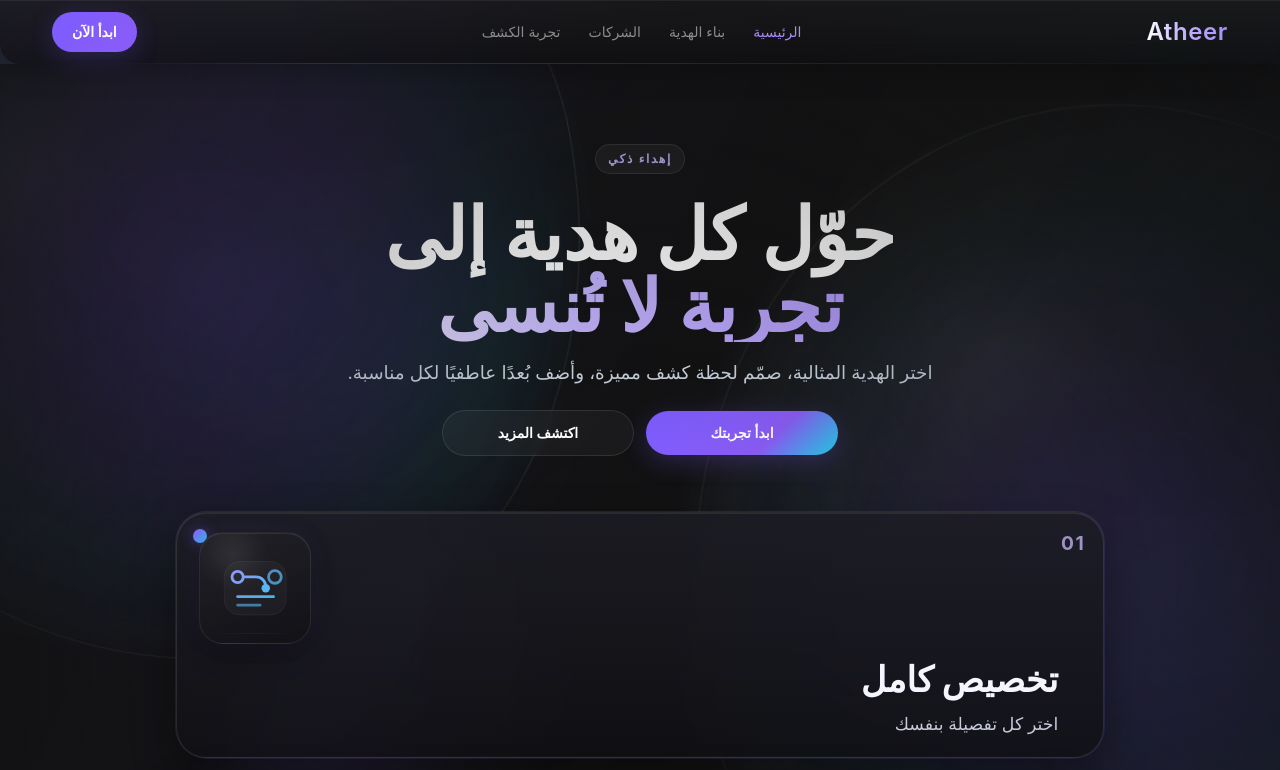
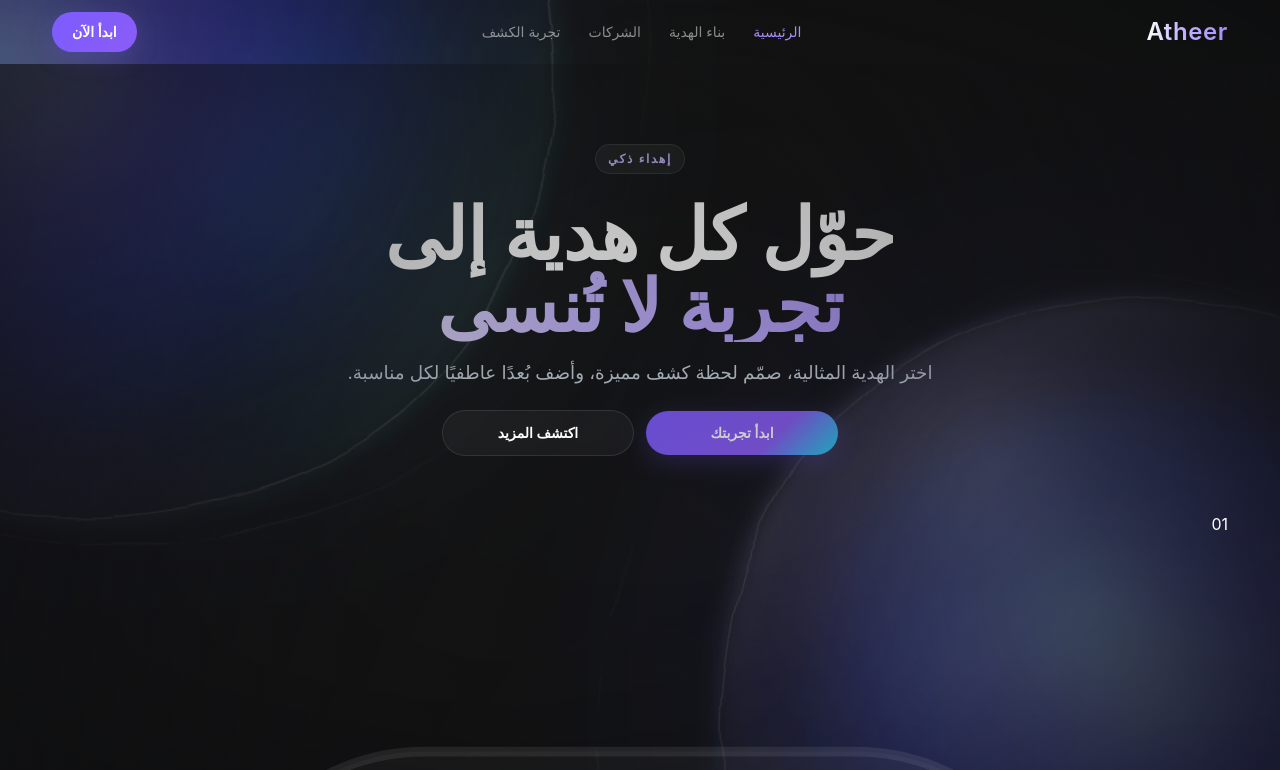
Before and after one commit to AI-guru11/Atheer-v2, a React (Vite) app: page / in a window 1280 px wide. Shown: the top 770 px of the page. Built offline with nearby package versions, Linux system fonts and the light colour scheme.

Commit message:
Update liquid aurora background

```diff
--- a/src/app/App.jsx
+++ b/src/app/App.jsx
@@ -1,19 +1,91 @@
+import { useEffect } from "react"
 import { Outlet } from "react-router-dom"
 import Header from "../components/layout/Header"
 import Footer from "../components/layout/Footer"
 
 export default function App() {
+  useEffect(() => {
+    const mediaQuery = window.matchMedia("(prefers-reduced-motion: reduce)")
+
+    if (mediaQuery.matches) {
+      return undefined
+    }
+
+    const turbulence = document.getElementById("auroraTurbulence")
+
+    if (!turbulence) {
+      return undefined
+    }
+
+    let animationFrameId = 0
+    const startedAt = performance.now()
+
+    const animate = (now) => {
+      if (document.hidden) {
+        animationFrameId = window.requestAnimationFrame(animate)
+        return
+      }
+
+      const elapsed = (now - startedAt) * 0.000045
+      const frequencyX = 0.0072 + Math.sin(elapsed * 1.15) * 0.0011
+      const frequencyY = 0.0126 + Math.cos(elapsed * 0.92) * 0.0016
+
+      turbulence.setAttribute(
+        "baseFrequency",
+        `${frequencyX.toFixed(4)} ${frequencyY.toFixed(4)}`,
+      )
+
+      animationFrameId = window.requestAnimationFrame(animate)
+    }
+
+    animationFrameId = window.requestAnimationFrame(animate)
+
+    return () => {
+      window.cancelAnimationFrame(animationFrameId)
+    }
+  }, [])
+
   return (
-    <div dir="rtl" className="min-h-screen text-white" style={{ background: 'var(--bg)' }}>
+    <div dir="rtl" className="min-h-screen text-white" style={{ background: "var(--bg)" }}>
       <div className="page-ambient-system" aria-hidden="true">
-        <div className="ambient-body ambient-body--one">
-          <span className="ambient-body__core" />
-          <span className="ambient-body__mesh" />
+        <svg className="aurora-defs" width="0" height="0" focusable="false">
+          <filter id="aurora-edge-distort" x="-20%" y="-20%" width="140%" height="140%">
+            <feTurbulence
+              id="auroraTurbulence"
+              type="fractalNoise"
+              baseFrequency="0.0072 0.0126"
+              numOctaves="2"
+              seed="11"
+              result="noise"
+            />
+            <feDisplacementMap
+              in="SourceGraphic"
+              in2="noise"
+              scale="11"
+              xChannelSelector="R"
+              yChannelSelector="G"
+            />
+          </filter>
+        </svg>
+
+        <div className="liquid-aurora liquid-aurora--northwest">
+          <span className="liquid-aurora__halo" />
+          <span className="liquid-aurora__core" />
+          <span className="liquid-aurora__sheen" />
+          <span className="liquid-aurora__rim" />
+          <span className="liquid-aurora__trace liquid-aurora__trace--northwest" />
         </div>
-        <div className="ambient-body ambient-body--two">
-          <span className="ambient-body__core" />
-          <span className="ambient-body__mesh" />
+
+        <div className="liquid-aurora liquid-aurora--southeast">
+          <span className="liquid-aurora__halo" />
+          <span className="liquid-aurora__core" />
+          <span className="liquid-aurora__sheen" />
+          <span className="liquid-aurora__rim" />
+          <span className="liquid-aurora__trace liquid-aurora__trace--southeast" />
         </div>
+
+        <span className="aurora-noise" />
+        <span className="aurora-vignette" />
       </div>
 
       <Header />
--- a/src/styles/globals.css
+++ b/src/styles/globals.css
@@ -7,6 +7,7 @@
   --bg: #141414;
   --bg-soft: #191919;
   --surface: rgba(20, 20, 22, 0.70);
+  --surface-strong: rgba(18, 18, 20, 0.90);
   --surface-alt: rgba(22, 22, 24, 0.72);
   --line: rgba(255, 255, 255, 0.06);
 
@@ -138,59 +139,47 @@
 
 /* ── Glass & surface effects ── */
 .glass-panel {
-  background-color: rgba(24, 24, 28, 0.54);
-  background-image:
-    linear-gradient(180deg, rgba(255, 255, 255, 0.05) 0%, rgba(255, 255, 255, 0.018) 100%),
-    linear-gradient(140deg, rgba(34, 211, 238, 0.022) 0%, transparent 36%);
-  border: 1px solid rgba(255, 255, 255, 0.10);
-  backdrop-filter: blur(28px) saturate(1.08);
-  -webkit-backdrop-filter: blur(28px) saturate(1.08);
+  background: rgba(28, 28, 32, 0.88);
+  border: 1px solid rgba(255, 255, 255, 0.11);
+  backdrop-filter: blur(26px);
+  -webkit-backdrop-filter: blur(26px);
   box-shadow:
-    inset 0 1px 0 rgba(255, 255, 255, 0.08),
-    0 0 0 1px rgba(255, 255, 255, 0.015),
-    0 12px 42px rgba(0, 0, 0, 0.42);
+    inset 0 1px 0 rgba(255, 255, 255, 0.09),
+    0 14px 52px rgba(0, 0, 0, 0.52);
 }
 
 .glass-panel-strong {
-  background-color: rgba(17, 17, 19, 0.62);
-  background-image:
-    linear-gradient(180deg, rgba(255, 255, 255, 0.04) 0%, rgba(255, 255, 255, 0.012) 100%),
-    linear-gradient(135deg, rgba(124, 92, 255, 0.03) 0%, transparent 42%);
-  border: 1px solid rgba(255, 255, 255, 0.09);
-  backdrop-filter: blur(24px) saturate(1.06);
-  -webkit-backdrop-filter: blur(24px) saturate(1.06);
+  background: rgba(18, 18, 20, 0.90);
+  border: 1px solid rgba(255, 255, 255, 0.07);
+  backdrop-filter: blur(20px);
+  -webkit-backdrop-filter: blur(20px);
   box-shadow:
-    inset 0 1px 0 rgba(255, 255, 255, 0.05),
-    0 0 0 1px rgba(110, 86, 230, 0.05),
-    0 14px 48px rgba(0, 0, 0, 0.40);
+    inset 0 1px 0 rgba(255, 255, 255, 0.04),
+    0 0 0 1px rgba(110, 86, 230, 0.07),
+    0 12px 48px rgba(0, 0, 0, 0.44);
 }
 
 /* Subtle surface for stat / data cells */
 .surface-panel {
-  background: rgba(255, 255, 255, 0.03);
-  border: 1px solid rgba(255, 255, 255, 0.055);
+  background: rgba(255, 255, 255, 0.025);
+  border: 1px solid rgba(255, 255, 255, 0.05);
 }
 
 /* Dark glass card — section content cards */
 .charcoal-card {
-  background-color: rgba(19, 19, 22, 0.56);
-  background-image:
-    linear-gradient(
-      160deg,
-      rgba(54, 54, 64, 0.58) 0%,
-      rgba(18, 18, 22, 0.50) 52%,
-      rgba(12, 12, 14, 0.46) 100%
-    ),
-    radial-gradient(circle at top right, rgba(255, 255, 255, 0.045) 0%, transparent 38%);
-  border: 1px solid rgba(255, 255, 255, 0.10);
-  backdrop-filter: blur(26px) saturate(1.06);
-  -webkit-backdrop-filter: blur(26px) saturate(1.06);
+  background: linear-gradient(
+    160deg,
+    rgba(42, 42, 50, 0.85) 0%,
+    rgba(14, 14, 16, 0.83) 100%
+  );
+  border: 1px solid rgba(255, 255, 255, 0.12);
+  backdrop-filter: blur(22px);
+  -webkit-backdrop-filter: blur(22px);
   box-shadow:
-    inset 0 1px 0 rgba(255, 255, 255, 0.09),
-    inset 0 -1px 0 rgba(0, 0, 0, 0.20),
-    0 0 0 1px rgba(255, 255, 255, 0.015),
-    0 14px 44px rgba(0, 0, 0, 0.42),
-    0 2px 8px rgba(0, 0, 0, 0.20);
+    inset 0 1px 0 rgba(255, 255, 255, 0.12),
+    inset 0 -1px 0 rgba(0, 0, 0, 0.30),
+    0 12px 40px rgba(0, 0, 0, 0.52),
+    0 2px 8px rgba(0, 0, 0, 0.28);
 }
 
 /* ── Page ambient system — controlled recovery of the living background ── */
@@ -357,13 +346,13 @@
 }
 
 .ambient-card {
-  background: rgba(20, 20, 22, 0.66);
-  border: 1px solid rgba(255, 255, 255, 0.075);
-  backdrop-filter: blur(20px);
-  -webkit-backdrop-filter: blur(20px);
+  background: rgba(20, 20, 22, 0.76);
+  border: 1px solid rgba(255, 255, 255, 0.07);
+  backdrop-filter: blur(18px);
+  -webkit-backdrop-filter: blur(18px);
   box-shadow:
-    inset 0 1px 0 rgba(255, 255, 255, 0.05),
-    0 16px 56px rgba(0, 0, 0, 0.34);
+    inset 0 1px 0 rgba(255, 255, 255, 0.04),
+    0 16px 56px rgba(0, 0, 0, 0.38);
   position: relative;
   overflow: hidden;
 }
@@ -399,7 +388,7 @@
   background: linear-gradient(
     to right,
     transparent,
-    rgba(124, 92, 255, 0.24),
+    rgba(124, 92, 255, 0.18),
     transparent
   );
   pointer-events: none;
@@ -434,14 +423,6 @@
   background: linear-gradient(90deg, #ffffff 0%, #c4b5fd 42%, #a78bfa 100%);
   -webkit-background-clip: text;
   -webkit-text-fill-color: transparent;
-}
-
-/* Selective heading word accent — softer than glow-text */
-.heading-accent {
-  background: linear-gradient(135deg, #d8cbff 0%, #a78bfa 70%);
-  -webkit-background-clip: text;
-  -webkit-text-fill-color: transparent;
-  background-clip: text;
 }
 
 .grid-noise {
@@ -710,322 +691,377 @@
   }
 }
 
-/* ── Premium header system ── */
-
-/*
- * .header-bar        — main glass bar with softly curved lower corners
- * .header-bar::after — thin bottom divider: violet → Tiffany aqua blend
- * .header-bar--scrolled — tighter, denser variant when page is scrolled
- */
-
-.header-bar {
-  background-color: rgba(13, 13, 15, 0.84);
-  background-image:
-    linear-gradient(180deg, rgba(255, 255, 255, 0.046) 0%, rgba(255, 255, 255, 0.010) 100%),
-    linear-gradient(135deg, rgba(124, 92, 255, 0.022) 0%, transparent 50%),
-    linear-gradient(225deg, rgba(20, 184, 166, 0.015) 0%, transparent 44%);
-  backdrop-filter: blur(22px) saturate(1.10);
-  -webkit-backdrop-filter: blur(22px) saturate(1.10);
-  /* Soft scooped lower-left and lower-right corners — the center-bottom stays flatter */
-  border-bottom-left-radius: 1.25rem;
-  border-bottom-right-radius: 1.25rem;
-  box-shadow:
-    inset 0 1px 0 rgba(255, 255, 255, 0.062),
-    0 6px 28px rgba(0, 0, 0, 0.26);
-  position: relative;
-  /* Smooth transitions for all visual properties */
-  transition:
-    border-bottom-left-radius  0.55s cubic-bezier(0.4, 0, 0.2, 1),
-    border-bottom-right-radius 0.55s cubic-bezier(0.4, 0, 0.2, 1),
-    box-shadow                 0.55s cubic-bezier(0.4, 0, 0.2, 1),
-    background-color           0.40s ease,
-    backdrop-filter            0.40s ease;
+/* ── Atheer Liquid Aurora Background System v2 ── */
+:root {
+  --aurora-bg-1: #06070b;
+  --aurora-bg-2: #0a0d14;
+  --aurora-violet: #5b3df5;
+  --aurora-indigo: #243bff;
+  --aurora-lavender: #bcaeff;
+  --aurora-tiffany: #7ef2e3;
+  --aurora-rim: rgba(235, 238, 255, 0.24);
+  --aurora-trace: rgba(210, 218, 255, 0.28);
 }
 
-/* Bottom glow divider — restrained violet ↔ Tiffany aqua */
-.header-bar::after {
+body {
+  background:
+    radial-gradient(circle at 14% 8%, rgba(91, 61, 245, 0.08) 0%, transparent 22%),
+    radial-gradient(circle at 88% 92%, rgba(36, 59, 255, 0.06) 0%, transparent 24%),
+    linear-gradient(180deg, var(--aurora-bg-2) 0%, var(--aurora-bg-1) 42%, #05060a 100%);
+}
+
+.page-ambient-system {
+  position: fixed;
+  inset: 0;
+  z-index: 0;
+  pointer-events: none;
+  overflow: hidden;
+  isolation: isolate;
+}
+
+.page-ambient-system::before {
   content: "";
   position: absolute;
-  bottom: 0;
-  left: 7%;
-  right: 7%;
-  height: 1px;
-  background: linear-gradient(
-    to right,
-    transparent 0%,
-    rgba(124, 92, 255, 0.26) 20%,
-    rgba(34, 211, 238, 0.18) 46%,
-    rgba(20, 184, 166, 0.16) 60%,
-    rgba(124, 92, 255, 0.14) 80%,
-    transparent 100%
-  );
-  border-radius: 999px;
-  pointer-events: none;
-  transition: opacity 0.50s ease;
+  inset: -10%;
+  background:
+    radial-gradient(ellipse 58% 40% at 12% 8%, rgba(91, 61, 245, 0.12) 0%, rgba(91, 61, 245, 0.06) 24%, transparent 62%),
+    radial-gradient(ellipse 68% 54% at 92% 96%, rgba(36, 59, 255, 0.10) 0%, rgba(126, 242, 227, 0.05) 26%, transparent 62%),
+    linear-gradient(180deg, rgba(255, 255, 255, 0.016), transparent 14%, transparent 86%, rgba(255, 255, 255, 0.012));
+  filter: saturate(1.15);
+  opacity: 0.96;
 }
 
-/* Scrolled state — denser glass, calmer curves */
-.header-bar--scrolled {
-  background-color: rgba(10, 10, 12, 0.91);
-  backdrop-filter: blur(30px) saturate(1.14);
-  -webkit-backdrop-filter: blur(30px) saturate(1.14);
-  border-bottom-left-radius: 0.875rem;
-  border-bottom-right-radius: 0.875rem;
-  box-shadow:
-    inset 0 1px 0 rgba(255, 255, 255, 0.042),
-    0 10px 44px rgba(0, 0, 0, 0.40);
+.page-ambient-system::after {
+  content: "";
+  position: absolute;
+  inset: 0;
+  background:
+    linear-gradient(180deg, rgba(255, 255, 255, 0.018) 0%, transparent 14%, transparent 84%, rgba(255, 255, 255, 0.014) 100%),
+    repeating-linear-gradient(90deg, rgba(255, 255, 255, 0.008) 0 1px, transparent 1px 120px);
+  opacity: 0.12;
+  mix-blend-mode: soft-light;
+  -webkit-mask-image: linear-gradient(180deg, rgba(0, 0, 0, 0.95), rgba(0, 0, 0, 0.38) 30%, rgba(0, 0, 0, 0.38) 70%, rgba(0, 0, 0, 0.95));
+  mask-image: linear-gradient(180deg, rgba(0, 0, 0, 0.95), rgba(0, 0, 0, 0.38) 30%, rgba(0, 0, 0, 0.38) 70%, rgba(0, 0, 0, 0.95));
 }
 
-/* ── Hero route cards ── */
-.hero-route-stack {
-  position: relative;
+.aurora-defs {
+  position: absolute;
+  width: 0;
+  height: 0;
+  overflow: hidden;
 }
 
-.hero-route-flow {
+.aurora-noise,
+.aurora-vignette,
+.liquid-aurora,
+.liquid-aurora::before,
+.liquid-aurora > span {
   position: absolute;
-  inset: -1rem -0.5rem -1.5rem;
-  pointer-events: none;
-  z-index: 0;
+  border-radius: inherit;
 }
 
-.hero-route-flow__trail {
-  position: absolute;
-  inset: 1.5rem 0.75rem 0;
-  border-radius: 999px;
-  background:
-    radial-gradient(circle at 18% 16%, rgba(167, 139, 250, 0.16), transparent 24%),
-    radial-gradient(circle at 84% 52%, rgba(34, 211, 238, 0.12), transparent 22%),
-    linear-gradient(180deg, rgba(255, 255, 255, 0.015), transparent 18%, transparent 82%, rgba(255, 255, 255, 0.012));
-  filter: blur(22px);
-  opacity: 0.72;
+.liquid-aurora {
+  isolation: isolate;
+  will-change: transform, opacity;
+  filter: saturate(1.12);
 }
 
-.hero-route-flow__orb {
-  position: absolute;
-  width: 10rem;
-  height: 10rem;
-  border-radius: 999px;
-  filter: blur(48px);
-  opacity: 0.28;
+.liquid-aurora::before {
+  content: "";
+  inset: 0;
+  background:
+    radial-gradient(circle at 22% 24%, rgba(255, 255, 255, 0.14) 0%, rgba(255, 255, 255, 0.025) 12%, transparent 28%),
+    radial-gradient(ellipse at 36% 42%, rgba(188, 174, 255, 0.16) 0%, rgba(91, 61, 245, 0.13) 24%, rgba(36, 59, 255, 0.08) 50%, transparent 74%),
+    radial-gradient(ellipse at 62% 66%, rgba(126, 242, 227, 0.08) 0%, rgba(126, 242, 227, 0.04) 14%, transparent 42%);
+  filter: blur(12px);
+  opacity: 0.86;
 }
 
-.hero-route-flow__orb--one {
-  left: 8%;
-  top: 22%;
-  background: rgba(124, 92, 255, 0.28);
+.liquid-aurora--northwest {
+  width: min(70vw, 60rem);
+  height: min(64vw, 52rem);
+  top: -20rem;
+  left: -22rem;
+  border-radius: 57% 43% 48% 52% / 58% 42% 56% 44%;
+  transform: rotate(-18deg);
+  animation: aurora-drift-northwest 28s cubic-bezier(0.42, 0, 0.2, 1) infinite alternate;
 }
 
-.hero-route-flow__orb--two {
-  right: 0;
-  bottom: 8%;
-  background: rgba(34, 211, 238, 0.22);
+.liquid-aurora--southeast {
+  width: min(76vw, 64rem);
+  height: min(70vw, 56rem);
+  right: -26rem;
+  bottom: -26rem;
+  border-radius: 46% 54% 59% 41% / 44% 48% 52% 56%;
+  transform: rotate(17deg);
+  opacity: 0.88;
+  animation: aurora-drift-southeast 32s cubic-bezier(0.42, 0, 0.2, 1) infinite alternate;
 }
 
-.hero-route-card {
-  position: relative;
-  overflow: hidden;
-  display: grid;
-  grid-template-columns: minmax(0, 1fr) 6.5rem;
-  align-items: center;
-  gap: 0.9rem;
-  min-height: 9.75rem;
-  padding: 1.05rem 1.1rem 1.05rem 1rem;
-  border-radius: 1.9rem;
+.liquid-aurora__halo {
+  inset: -16%;
   background:
-    linear-gradient(180deg, rgba(28, 28, 36, 0.84) 0%, rgba(16, 16, 20, 0.8) 100%),
-    radial-gradient(circle at top left, rgba(255,255,255,0.05) 0%, transparent 36%);
-  border: 1px solid rgba(255, 255, 255, 0.1);
-  box-shadow:
-    inset 0 1px 0 rgba(255, 255, 255, 0.07),
-    0 18px 44px rgba(0, 0, 0, 0.38),
-    0 0 0 1px rgba(255, 255, 255, 0.02);
-  backdrop-filter: blur(18px) saturate(1.05);
-  -webkit-backdrop-filter: blur(18px) saturate(1.05);
+    radial-gradient(circle at 42% 45%, rgba(91, 61, 245, 0.30) 0%, rgba(91, 61, 245, 0.14) 24%, rgba(36, 59, 255, 0.08) 42%, transparent 70%),
+    radial-gradient(circle at 64% 58%, rgba(126, 242, 227, 0.16) 0%, rgba(126, 242, 227, 0.06) 18%, transparent 48%);
+  filter: blur(56px);
+  opacity: 0.70;
+  mix-blend-mode: screen;
+  animation: aurora-halo-drift 24s ease-in-out infinite alternate;
 }
 
-.hero-route-card + .hero-route-card {
-  margin-top: 1rem;
+.liquid-aurora__core {
+  inset: 10% 12% 12% 10%;
+  background:
+    radial-gradient(circle at 34% 34%, rgba(126, 242, 227, 0.38) 0%, rgba(126, 242, 227, 0.16) 16%, transparent 42%),
+    radial-gradient(ellipse at 45% 42%, rgba(188, 174, 255, 0.32) 0%, rgba(91, 61, 245, 0.30) 20%, rgba(36, 59, 255, 0.24) 42%, transparent 70%),
+    radial-gradient(ellipse at 60% 64%, rgba(8, 14, 48, 0.32) 0%, transparent 66%);
+  filter: blur(26px);
+  opacity: 0.88;
+  mix-blend-mode: screen;
+  animation: aurora-core-pulse 20s ease-in-out infinite alternate;
 }
 
-.hero-route-card--featured {
-  min-height: 10.5rem;
+.liquid-aurora__sheen {
+  inset: 0;
+  background:
+    linear-gradient(132deg, transparent 0%, rgba(255, 255, 255, 0.18) 18%, rgba(255, 255, 255, 0.05) 30%, transparent 42%),
+    linear-gradient(310deg, transparent 0%, rgba(126, 242, 227, 0.12) 14%, transparent 34%),
+    linear-gradient(82deg, transparent 0%, rgba(188, 174, 255, 0.10) 28%, transparent 52%);
+  filter: blur(10px);
+  opacity: 0.72;
+  mix-blend-mode: screen;
+  animation: aurora-sheen-shift 22s ease-in-out infinite alternate;
 }
 
-.hero-route-card--1 {
-  box-shadow:
-    inset 0 1px 0 rgba(255, 255, 255, 0.08),
-    0 18px 44px rgba(0, 0, 0, 0.38),
-    0 0 0 1px rgba(255, 255, 255, 0.02),
-    0 0 0 1px rgba(124, 92, 255, 0.15);
+.liquid-aurora__rim,
+.liquid-aurora__trace {
+  box-sizing: border-box;
+  border: 1px solid var(--aurora-rim);
+  filter: url(#aurora-edge-distort);
 }
 
-.hero-route-card--2 {
+.liquid-aurora__rim {
+  inset: 0;
   box-shadow:
-    inset 0 1px 0 rgba(255, 255, 255, 0.08),
-    0 18px 44px rgba(0, 0, 0, 0.38),
+    inset 0 0 0 1px rgba(255, 255, 255, 0.04),
     0 0 0 1px rgba(255, 255, 255, 0.02),
-    0 0 0 1px rgba(192, 132, 252, 0.13);
+    0 0 28px rgba(126, 242, 227, 0.05);
+  opacity: 0.74;
+  animation: aurora-rim-breathe 14s ease-in-out infinite alternate;
 }
 
-.hero-route-card--3 {
-  box-shadow:
-    inset 0 1px 0 rgba(255, 255, 255, 0.08),
-    0 18px 44px rgba(0, 0, 0, 0.38),
-    0 0 0 1px rgba(255, 255, 255, 0.02),
-    0 0 0 1px rgba(34, 211, 238, 0.13);
+.liquid-aurora__trace {
+  inset: -5%;
+  border-color: var(--aurora-trace);
+  opacity: 0.44;
+  box-shadow: 0 0 22px rgba(255, 255, 255, 0.035);
 }
 
-.hero-route-card::before {
-  content: "";
-  position: absolute;
-  inset: auto 0 0;
-  height: 1px;
-  background: linear-gradient(90deg, transparent, rgba(255,255,255,0.06), transparent);
-  opacity: 0.5;
+.liquid-aurora__trace--northwest {
+  transform: translate3d(5%, -2%, 0) rotate(2deg) scale(1.02);
+  -webkit-mask-image: linear-gradient(130deg, transparent 0%, rgba(0, 0, 0, 0.96) 22%, rgba(0, 0, 0, 0.96) 70%, transparent 86%);
+  mask-image: linear-gradient(130deg, transparent 0%, rgba(0, 0, 0, 0.96) 22%, rgba(0, 0, 0, 0.96) 70%, transparent 86%);
+  animation: aurora-trace-northwest 30s ease-in-out infinite alternate;
 }
 
-.hero-route-card__dot {
-  position: absolute;
-  left: 1rem;
-  top: 1rem;
-  width: 0.85rem;
-  height: 0.85rem;
-  border-radius: 999px;
-  background: linear-gradient(135deg, #8b5cf6 0%, #38bdf8 100%);
-  box-shadow: 0 0 14px rgba(124, 92, 255, 0.48);
+.liquid-aurora__trace--southeast {
+  transform: translate3d(-5%, 5%, 0) rotate(-5deg) scale(1.03);
+  -webkit-mask-image: linear-gradient(312deg, transparent 0%, rgba(0, 0, 0, 0.96) 18%, rgba(0, 0, 0, 0.96) 72%, transparent 86%);
+  mask-image: linear-gradient(312deg, transparent 0%, rgba(0, 0, 0, 0.96) 18%, rgba(0, 0, 0, 0.96) 72%, transparent 86%);
+  animation: aurora-trace-southeast 34s ease-in-out infinite alternate;
 }
 
-.hero-route-card__number {
-  position: absolute;
-  top: 1rem;
-  right: 1.1rem;
-  font-size: 1.2rem;
-  font-weight: 700;
-  letter-spacing: 0.08em;
-  color: rgba(210, 194, 255, 0.72);
+.aurora-noise {
+  inset: 0;
+  background-image:
+    radial-gradient(circle at 50% 50%, rgba(255, 255, 255, 0.06) 0.5px, transparent 0.8px),
+    radial-gradient(circle at 50% 50%, rgba(255, 255, 255, 0.04) 0.4px, transparent 0.7px);
+  background-size: 18px 18px, 27px 27px;
+  background-position: 0 0, 9px 11px;
+  opacity: 0.03;
+  mix-blend-mode: soft-light;
 }
 
-.hero-route-card__visual {
-  grid-column: 2;
-  display: flex;
-  justify-content: center;
-  align-items: center;
+.aurora-vignette {
+  inset: 0;
+  background:
+    radial-gradient(ellipse at center, transparent 32%, rgba(3, 4, 7, 0.08) 60%, rgba(3, 4, 7, 0.32) 100%),
+    linear-gradient(180deg, rgba(3, 4, 7, 0.02) 0%, transparent 18%, transparent 82%, rgba(3, 4, 7, 0.10) 100%);
 }
 
-.hero-route-card__visual-shell {
-  position: relative;
-  width: 6rem;
-  height: 6rem;
-  border-radius: 1.5rem;
-  background:
-    radial-gradient(circle at 30% 20%, rgba(255,255,255,0.08) 0%, transparent 30%),
-    linear-gradient(160deg, rgba(34, 34, 40, 0.92) 0%, rgba(17, 17, 21, 0.78) 100%);
-  border: 1px solid rgba(255, 255, 255, 0.08);
-  box-shadow:
-    inset 0 1px 0 rgba(255, 255, 255, 0.08),
-    0 10px 24px rgba(0, 0, 0, 0.28),
-    0 0 24px rgba(124, 92, 255, 0.08);
-  padding: 0.8rem;
-}
-
-.hero-route-card__visual-shell::after {
-  content: "";
-  position: absolute;
-  inset: auto 0.8rem 0.55rem;
-  height: 1px;
-  background: linear-gradient(90deg, transparent, rgba(255,255,255,0.1), transparent);
-  opacity: 0.45;
-}
-
-.hero-route-card__body {
-  grid-column: 1;
-  text-align: right;
-  padding-right: 1.4rem;
-  padding-left: 1.8rem;
-}
-
-.hero-route-card__title {
-  margin: 0;
-  color: #f6f4ff;
-  font-size: 2rem;
-  line-height: 1.15;
-  font-weight: 800;
-}
-
-.hero-route-card__copy {
-  margin-top: 0.55rem;
-  color: #c7cad7;
-  font-size: 1.08rem;
-  line-height: 1.8;
-}
-
-@media (min-width: 640px) {
-  .hero-route-stack {
-    max-width: 58rem;
-    margin-inline: auto;
+@keyframes aurora-drift-northwest {
+  0% {
+    transform: translate3d(0, 0, 0) rotate(-18deg) scale(0.98);
+    opacity: 0.88;
   }
-
-  .hero-route-card {
-    grid-template-columns: minmax(0, 1fr) 7.5rem;
-    min-height: 10.75rem;
-    padding: 1.2rem 1.4rem 1.15rem 1.15rem;
+  50% {
+    transform: translate3d(1.6rem, 1.1rem, 0) rotate(-15deg) scale(1.01);
+    opacity: 0.96;
   }
-
-  .hero-route-card--featured {
-    min-height: 11.5rem;
-  }
-
-  .hero-route-card:nth-child(2) {
-    margin-inline-start: 1.8rem;
-  }
-
-  .hero-route-card:nth-child(3) {
-    margin-inline-start: 0.7rem;
-  }
-
-  .hero-route-card__visual-shell {
-    width: 7rem;
-    height: 7rem;
-  }
-
-  .hero-route-card__title {
-    font-size: 2.2rem;
+  100% {
+    transform: translate3d(2.6rem, 2rem, 0) rotate(-12deg) scale(1.04);
+    opacity: 0.90;
   }
 }
 
-@media (max-width: 639px) {
-  .hero-route-stack {
-    margin-top: 2rem;
+@keyframes aurora-drift-southeast {
+  0% {
+    transform: translate3d(0, 0, 0) rotate(17deg) scale(0.96);
+    opacity: 0.72;
+  }
+  50% {
+    transform: translate3d(-1.4rem, -1.2rem, 0) rotate(14deg) scale(1.01);
+    opacity: 0.86;
+  }
+  100% {
+    transform: translate3d(-2.8rem, -2.4rem, 0) rotate(11deg) scale(1.05);
+    opacity: 0.78;
+  }
+}
+
+@keyframes aurora-halo-drift {
+  0% {
+    transform: translate3d(0, 0, 0) scale(0.98);
+    opacity: 0.60;
+  }
+  100% {
+    transform: translate3d(1.4rem, -0.8rem, 0) scale(1.04);
+    opacity: 0.78;
+  }
+}
+
+@keyframes aurora-core-pulse {
+  0% {
+    transform: translate3d(0, 0, 0) scale(0.98);
+    opacity: 0.78;
+  }
+  50% {
+    transform: translate3d(-0.8rem, 0.6rem, 0) scale(1.02);
+    opacity: 0.94;
+  }
+  100% {
+    transform: translate3d(0.9rem, -0.7rem, 0) scale(1.05);
+    opacity: 0.86;
+  }
+}
+
+@keyframes aurora-sheen-shift {
+  0% {
+    transform: translate3d(-1%, 0, 0) rotate(0deg) scale(1);
+    opacity: 0.58;
+  }
+  100% {
+    transform: translate3d(2%, 1%, 0) rotate(4deg) scale(1.04);
+    opacity: 0.82;
+  }
+}
+
+@keyframes aurora-rim-breathe {
+  0% {
+    opacity: 0.42;
+  }
+  50% {
+    opacity: 0.76;
+  }
+  100% {
+    opacity: 0.58;
+  }
+}
+
+@keyframes aurora-trace-northwest {
+  0% {
+    transform: translate3d(5%, -2%, 0) rotate(2deg) scale(1.02);
+    opacity: 0.28;
+  }
+  50% {
+    transform: translate3d(3%, -1%, 0) rotate(4deg) scale(1.04);
+    opacity: 0.46;
+  }
+  100% {
+    transform: translate3d(7%, -3%, 0) rotate(0deg) scale(1.01);
+    opacity: 0.34;
+  }
+}
+
+@keyframes aurora-trace-southeast {
+  0% {
+    transform: translate3d(-5%, 5%, 0) rotate(-5deg) scale(1.03);
+    opacity: 0.26;
+  }
+  50% {
+    transform: translate3d(-3%, 4%, 0) rotate(-2deg) scale(1.05);
+    opacity: 0.42;
+  }
+  100% {
+    transform: translate3d(-6%, 6%, 0) rotate(-7deg) scale(1.02);
+    opacity: 0.32;
+  }
+}
+
+@media (max-width: 1024px) {
+  .liquid-aurora--northwest {
+    width: min(82vw, 50rem);
+    height: min(72vw, 42rem);
+    top: -16rem;
+    left: -20rem;
   }
 
-  .hero-route-card {
-    grid-template-columns: minmax(0, 1fr) 5.65rem;
-    min-height: 8.9rem;
-    padding: 1rem 0.95rem 0.95rem 0.9rem;
+  .liquid-aurora--southeast {
+    width: min(88vw, 54rem);
+    height: min(82vw, 48rem);
+    right: -24rem;
+    bottom: -22rem;
+  }
+}
+
+@media (max-width: 640px) {
+  .page-ambient-system::before {
+    background:
+      radial-gradient(ellipse 68% 44% at 8% 6%, rgba(91, 61, 245, 0.14) 0%, rgba(91, 61, 245, 0.06) 24%, transparent 62%),
+      radial-gradient(ellipse 78% 58% at 94% 96%, rgba(36, 59, 255, 0.10) 0%, rgba(126, 242, 227, 0.05) 24%, transparent 62%),
+      linear-gradient(180deg, rgba(255, 255, 255, 0.014), transparent 18%, transparent 84%, rgba(255, 255, 255, 0.012));
   }
 
-  .hero-route-card__visual-shell {
-    width: 5.2rem;
-    height: 5.2rem;
-    padding: 0.7rem;
-    border-radius: 1.25rem;
+  .liquid-aurora--northwest {
+    width: 96vw;
+    height: 86vw;
+    top: -10rem;
+    left: -16rem;
   }
 
-  .hero-route-card__title {
-    font-size: 1.75rem;
+  .liquid-aurora--southeast {
+    width: 108vw;
+    height: 94vw;
+    right: -18rem;
+    bottom: -14rem;
+    opacity: 0.78;
   }
 
-  .hero-route-card__copy {
-    font-size: 1rem;
-    line-height: 1.65;
+  .liquid-aurora__halo {
+    filter: blur(48px);
   }
 
-  .hero-route-card__body {
-    padding-right: 1rem;
-    padding-left: 1.4rem;
+  .liquid-aurora__core {
+    filter: blur(22px);
   }
 
-  .hero-route-card__number {
-    font-size: 1.05rem;
+  .aurora-noise {
+    opacity: 0.02;
   }
 }
+
+@media (prefers-reduced-motion: reduce) {
+  .liquid-aurora,
+  .liquid-aurora__halo,
+  .liquid-aurora__core,
+  .liquid-aurora__sheen,
+  .liquid-aurora__rim,
+  .liquid-aurora__trace {
+    animation: none !important;
+  }
+
+  .liquid-aurora__rim,
+  .liquid-aurora__trace {
+    filter: none;
+  }
+}
```
